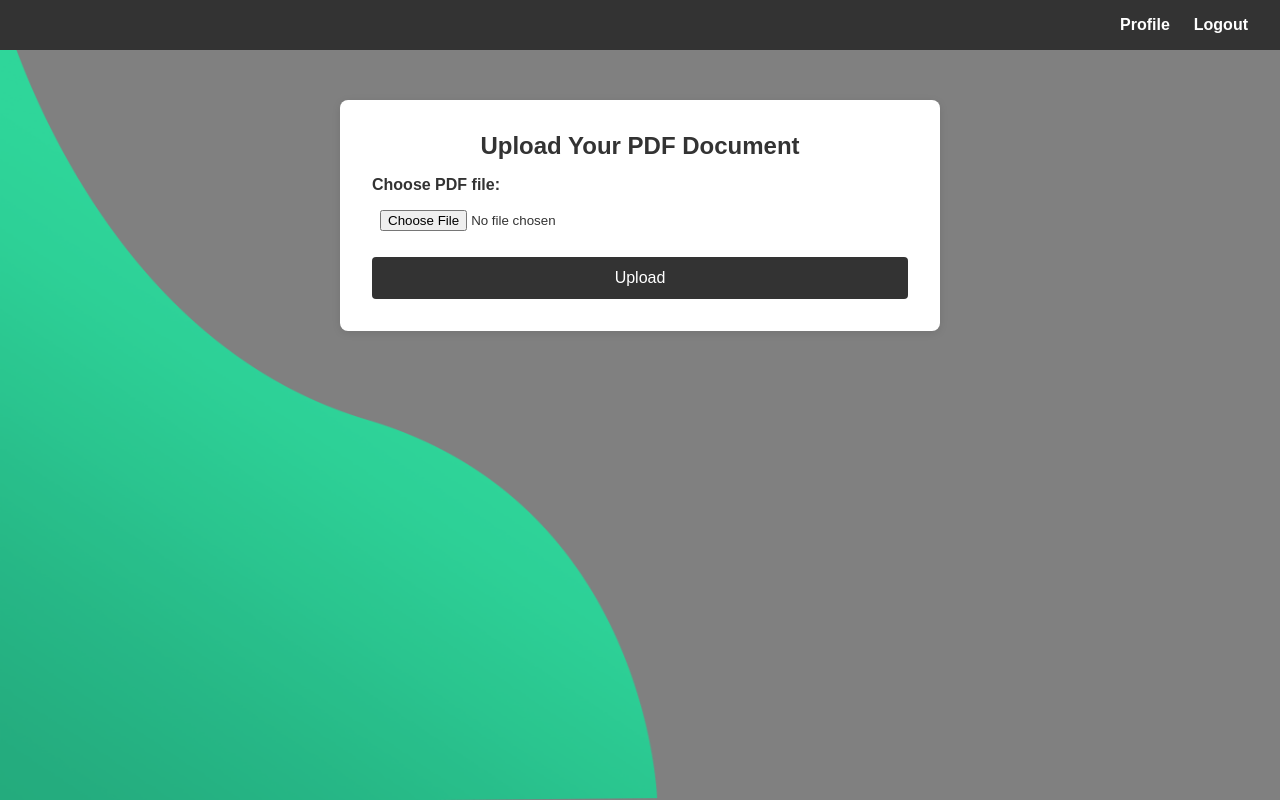
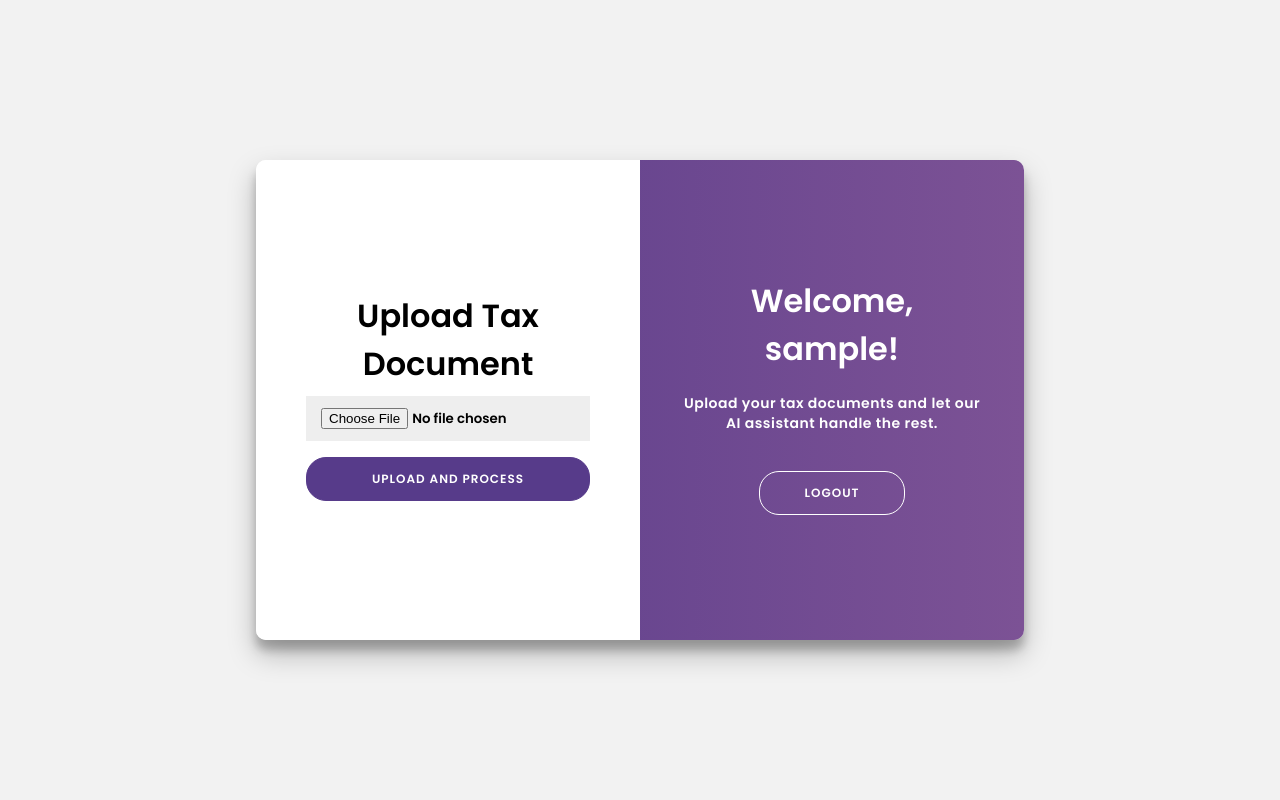
Before and after one commit to rishitha2403/ai_tax, a Flask app: page /home in a window 1280 px wide. Run offline with Flask 3, Linux system fonts and the light colour scheme; the visitor is signed in with stand-in values (Sample User, id 1); some libraries are stand-ins or nearby versions.

Commit message:
Final changes

````diff
--- a/app.py
+++ b/app.py
@@ -6,6 +6,10 @@ import io
 import spacy
 import re
 from flask import Flask, request, redirect, url_for, session, render_template, flash
+from google import genai
+
+client = genai.Client(api_key='AIzaSyDsvogQH70ET8LxBEzjMkp3IO3ofFh-mOQ')
+
 
 app = Flask(__name__)
 app.secret_key = 'your_secret_key'  # Needed for session management
@@ -21,7 +25,7 @@ DEDUCTIONS = {
 }
 
 # Load spaCy model (optional: can be used in future for refinement)
-#nlp = spacy.load("en_core_web_sm")
+nlp = spacy.load("en_core_web_sm")
 
 # (Optional) On Windows, set the Tesseract executable path:
 # pytesseract.pytesseract.tesseract_cmd = r"C:\Program Files\Tesseract-OCR\tesseract.exe"
@@ -51,7 +55,6 @@ def extract_text_from_pdf(pdf_path):
                 extracted_text += f"\n--- OCR from Image {img_index} (Page {page_num}) ---\n{ocr_text}\n"
 
     return extracted_text.strip()
-
 
 def extract_financial_data(text):
     """
@@ -118,7 +121,7 @@ def calculate_tax(financial_data):
     # Apply standard tax rate
     tax_due = taxable_income * TAX_RATE
 
-    return {
+    tax_data = {
         "income": income,
         "total_deductions": total_deductions,
         "taxable_income": taxable_income,
@@ -127,19 +130,82 @@ def calculate_tax(financial_data):
         "final_tax_liability": tax_due - financial_data["tax_paid"]
     }
 
+    # Get personalized tax advice
+    tax_advice = get_personalized_tax_advice(tax_data)
+    tax_data["personalized_advice"] = tax_advice
+
+    return tax_data
+
+def get_personalized_tax_advice(financial_data):
+    response = client.models.generate_content(
+        model='gemini-2.0-flash-001',
+        contents=f"""
+        Based on the following financial information for an Indian taxpayer in the 2025 tax year:
+        Income: ₹{financial_data['income']}
+        Total Deductions: ₹{financial_data['total_deductions']}
+        Taxable Income: ₹{financial_data['taxable_income']}
+        Calculated Tax: ₹{financial_data['calculated_tax']}
+        Tax Already Paid: ₹{financial_data['tax_paid']}
+        Final Tax Liability: ₹{financial_data['final_tax_liability']}
+
+        Provide three personalized tax-saving strategies applicable to this individual's situation.
+        Also, explain any potential risks or areas where they should be cautious in their tax filing.
+        Provide the response as if you were talking to the individual directly.
+        Format your response using HTML tags for better readability, using <h2> for main headings,
+        <h3> for subheadings, <ul> and <li> for lists, and <p> for paragraphs.
+        Structure it like this:
+        First,
+        <h2>Tax Saving Strategies Heading</h2>
+        <p>Some text like based on your income and final taxable income...</p>
+        <h3>Strategy 1 Heading</h3>
+        <p>Strategy 1 details...</p>
+        <h3>Strategy 2 Heading</h3>
+        <p>Strategy 2 details...</p>
+        <h3>Strategy 3 Heading</h3>
+        <p>Strategy 3 details...</p>
+        Next,
+        <h2>Important Cautions, Risks, and Recommendations Heading</h2>
+        <p>Some text like be cautious about...</p>
+        Also feel free to add lists inside paragraphs for better readability.
+        Also feel free to add any additional information you think is relevant.
+        """
+    )
+
+    advice_text = response.text
+
+    # Remove leading and trailing backticks
+    if advice_text.startswith("```html"):
+        advice_text = advice_text[7:]  # Remove ```html
+    if advice_text.endswith("```"):
+        advice_text = advice_text[:-3]  # Remove trailing ```
+
+    return advice_text.strip()  # Remove any leading/trailing whitespace
+
 
 @app.route("/", methods=["GET", "POST"])
 def login():
-    """Handles user login."""
     if request.method == "POST":
-        username = request.form["username"]
-        # Accept any password if username is "rishitha"
-        if username.lower() == "rishitha":
-            session["user"] = username
-            return redirect(url_for("home"))
+        username = request.form.get("unm")
+        password = request.form.get("pwd")
+        if username and password:
+            # For simplicity, we're just checking if the username is "Rishitha"
+            # In a real application, you'd check against a database
+            if username == "Rishitha":
+                session["user"] = username
+                return redirect(url_for("home"))
+            else:
+                flash("Invalid username or password!", "error")
         else:
-            flash("Invalid username!", "error")
+            flash("Please provide both username and password!", "error")
     return render_template("login.html")
+
+
+@app.route("/signup", methods=["POST"])
+def signup():
+    # Here you would typically handle the signup process
+    # For now, we'll just redirect to login
+    flash("Signup functionality not implemented yet", "info")
+    return redirect(url_for("login"))
 
 @app.route("/home")
 def home():
@@ -174,7 +240,7 @@ def upload_pdf():
     # Step 2: Extract financial data
     financial_data = extract_financial_data(extracted_text)
 
-    # Step 3: Calculate tax
+    # Step 3: Calculate tax and get personalized advice
     tax_data = calculate_tax(financial_data)
 
     # Store results in session
--- a/templates/view.html
+++ b/templates/view.html
@@ -1,128 +1,168 @@
 <!DOCTYPE html>
 <html lang="en">
 <head>
-  <meta charset="UTF-8" />
-  <meta name="viewport" content="width=device-width, initial-scale=1.0" />
-  <title>Upload PDF</title>
+    <meta charset="UTF-8">
+    <meta name="viewport" content="width=device-width, initial-scale=1.0">
+    <title>AI Tax Assistant - Dashboard</title>
+    <link href="https://fonts.googleapis.com/css?family=Poppins:600&display=swap" rel="stylesheet">
+    <script src="https://kit.fontawesome.com/a81368914c.js"></script>
     <style>
-    /* Reset some default browser styles */
         * {
             margin: 0;
             padding: 0;
             box-sizing: border-box;
+            font-family: 'Poppins', sans-serif;
         }
-
         body {
-      font-family: Arial, sans-serif;
-      background-color: grey;
-      color: #333;
+            background: #f2f2f2;
+            display: flex;
+            justify-content: center;
+            align-items: center;
+            min-height: 100vh;
         }
-
-    /* Navbar styling */
-    .navbar {
-      background-color: #333;
+        .container {
+            background: #fff;
+            border-radius: 10px;
+            box-shadow: 0 14px 28px rgba(0,0,0,0.25), 0 10px 10px rgba(0,0,0,0.22);
+            overflow: hidden;
+            width: 768px;
+            max-width: 100%;
+            min-height: 480px;
+            position: relative;
+        }
+        .form-container {
+            position: absolute;
+            top: 0;
+            height: 100%;
+            transition: all 0.6s ease-in-out;
+        }
+        .upload-container {
+            left: 0;
+            width: 50%;
+            z-index: 2;
+        }
+        .overlay-container {
+            position: absolute;
+            top: 0;
+            left: 50%;
+            width: 50%;
+            height: 100%;
+            overflow: hidden;
+            transition: transform 0.6s ease-in-out;
+            z-index: 100;
+        }
+        .overlay {
+            background: #573b8a;
+            background: linear-gradient(to right, #573b8a, #7c5295);
             color: #fff;
-      padding: 1rem 2rem;
+            position: relative;
+            left: -100%;
+            height: 100%;
+            width: 200%;
+            transform: translateX(0);
+            transition: transform 0.6s ease-in-out;
+        }
+        .overlay-panel {
+            position: absolute;
+            top: 0;
             display: flex;
-      justify-content: flex-end;
+            flex-direction: column;
+            justify-content: center;
+            align-items: center;
+            padding: 0 40px;
+            height: 100%;
+            width: 50%;
+            text-align: center;
+            transform: translateX(0);
+            transition: transform 0.6s ease-in-out;
         }
-
-    .navbar a {
-      color: #fff;
-      text-decoration: none;
-      margin-left: 1.5rem;
+        .overlay-right {
+            right: 0;
+            transform: translateX(0);
+        }
+        h1 {
             font-weight: bold;
-      transition: color 0.3s ease;
+            margin: 0;
         }
-
-    .navbar a:hover {
-      color: #ddd;
+        p {
+            font-size: 14px;
+            font-weight: 100;
+            line-height: 20px;
+            letter-spacing: 0.5px;
+            margin: 20px 0 30px;
         }
-
-    /* Container styling */
-    .container {
-      max-width: 600px;
-      margin: 50px auto;
+        .social-container {
+            margin: 20px 0;
+        }
+        .social-container a {
+            border: 1px solid #ddd;
+            border-radius: 50%;
+            display: inline-flex;
+            justify-content: center;
+            align-items: center;
+            margin: 0 5px;
+            height: 40px;
+            width: 40px;
+        }
+        form {
             background: #fff;
-      padding: 2rem;
-      border-radius: 8px;
-      box-shadow: 0 2px 8px rgba(0, 0, 0, 0.1);
-    }
-
-    h2 {
-      margin-bottom: 1rem;
+            display: flex;
+            flex-direction: column;
+            padding: 0 50px;
+            height: 100%;
+            justify-content: center;
+            align-items: center;
             text-align: center;
         }
-
-    /* Form styling */
-    .form-group {
-      margin-bottom: 1.5rem;
-    }
-
-    label {
-      display: block;
-      margin-bottom: 0.5rem;
-      font-weight: bold;
-    }
-
-    input[type="file"] {
-      padding: 0.5rem;
+        input, button {
+            background: #eee;
+            border: none;
+            padding: 12px 15px;
+            margin: 8px 0;
             width: 100%;
         }
-
         button {
-      background-color: #333;
+            border-radius: 20px;
+            border: 1px solid #573b8a;
+            background: #573b8a;
             color: #fff;
-      border: none;
-      padding: 0.75rem 1.5rem;
-      cursor: pointer;
-      border-radius: 4px;
-      font-size: 1rem;
-      transition: background-color 0.3s ease;
-      width: 100%;
+            font-size: 12px;
+            font-weight: bold;
+            padding: 12px 45px;
+            letter-spacing: 1px;
+            text-transform: uppercase;
+            transition: transform 80ms ease-in;
         }
-    .wave{
-        position: fixed;
-        bottom: 0;
-        left: 0;
-        height: 100%;
-        z-index: -1;
+        button:active {
+            transform: scale(0.95);
         }
-    button:hover {
-      background-color: #555;
+        button:focus {
+            outline: none;
+        }
+        button.ghost {
+            background: transparent;
+            border-color: #fff;
         }
     </style>
 </head>
 <body>
-  <!-- Navbar -->
-  <nav class="navbar">
-    <a href="#">Profile</a>
-    <a href="/">Logout</a>
-  </nav>
-  <img class="wave" src="{{ url_for('static', filename='rish/wave.png') }}">
     <div class="container">
-    <h2>Upload Your PDF Document</h2>
-        <form action="/upload_pdf" method="post" enctype="multipart/form-data">
-            <label for="file">Choose PDF file:</label>
-            <input type="file" id="file" name="file" accept="application/pdf" required>
-            <br><br>
-            <button type="submit">Upload</button>
+        <div class="form-container upload-container">
+            <form action="{{ url_for('upload_pdf') }}" method="post" enctype="multipart/form-data">
+                <h1>Upload Tax Document</h1>
+                <input type="file" name="file" accept=".pdf" required>
+                <button type="submit">Upload and Process</button>
             </form>
         </div>
-  <!-- Optional JavaScript to handle file selection (backend logic not included) -->
-  <script>
-    document.getElementById('pdfUploadForm').addEventListener('submit', function(e) {
-      e.preventDefault(); // Prevent default form submission
-
-      const fileInput = document.getElementById('pdfFile');
-      if (fileInput.files.length > 0) {
-        // Here you would typically create a FormData object and send the file to your backend.
-        console.log('Selected file:', fileInput.files[0]);
-        alert('File selected: ' + fileInput.files[0].name);
-      } else {
-        alert('Please select a PDF file to upload.');
-      }
-    });
-  </script>
+        <div class="overlay-container">
+            <div class="overlay">
+                <div class="overlay-panel overlay-right">
+                    <h1>Welcome, {{ user }}!</h1>
+                    <p>Upload your tax documents and let our AI assistant handle the rest.</p>
+                    <a href="{{ url_for('logout') }}"><button class="ghost">Logout</button></a>
+                </div>
+            </div>
+        </div>
+    </div>
 </body>
 </html>
````
Also changed, not shown: templates/login.html (+20 -4 lines), templates/result.html (+42 -41 lines), 1 other file. Lines whose indentation alone changed are shown as unchanged.
